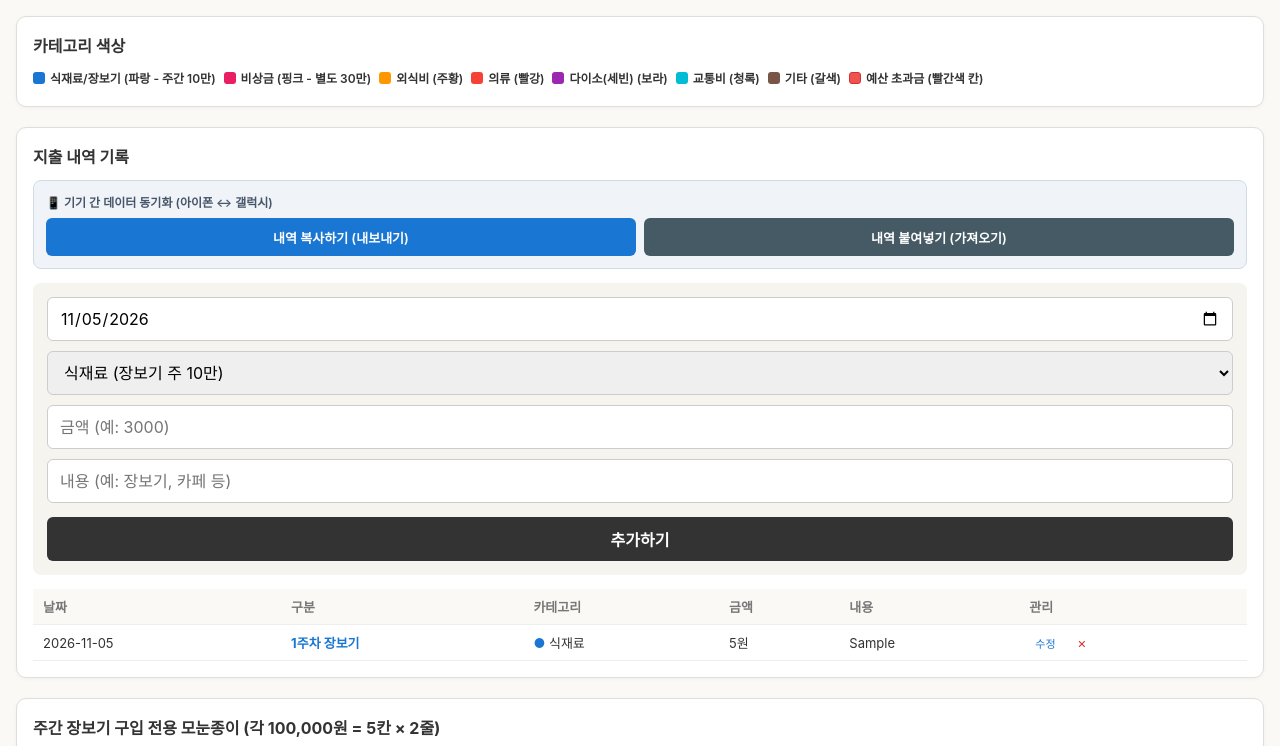
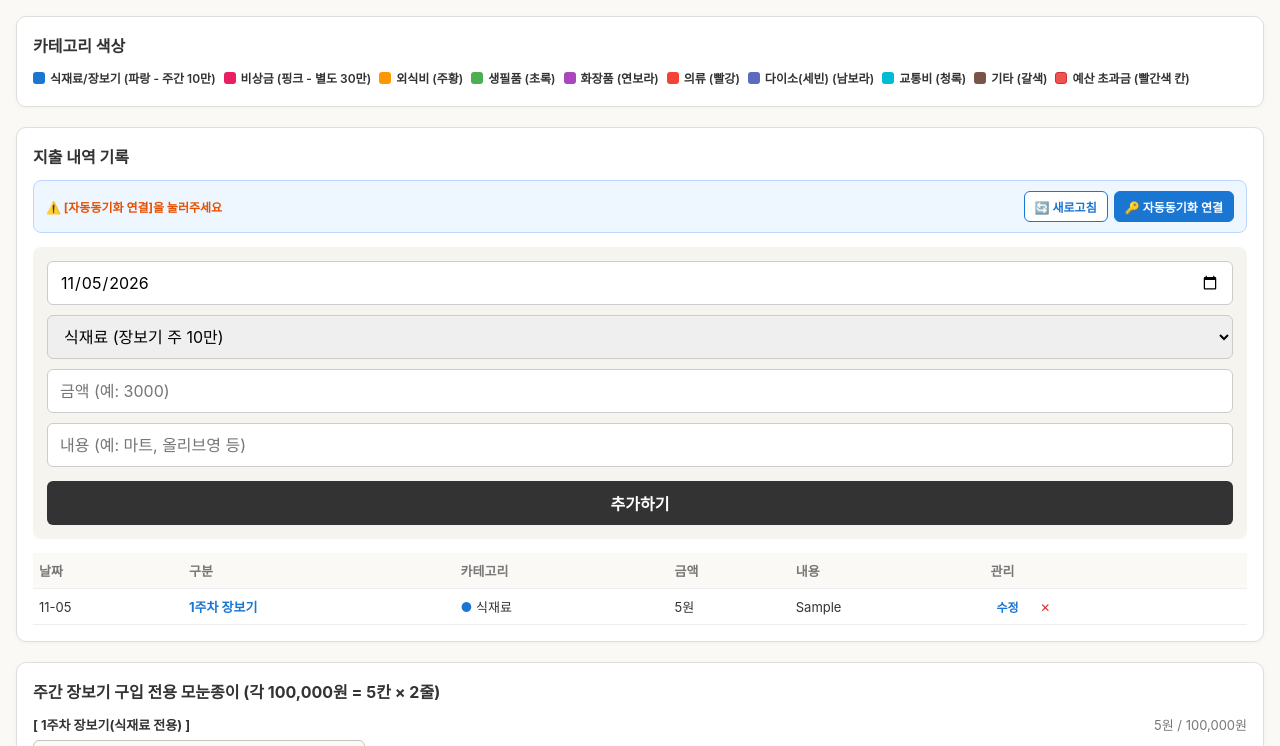
Before and after one commit to simyoungeun-creator/budget, a plain HTML site: page index.html in a window 1280 px wide. Both pictures are taken after typing "5", "Sample" into the empty fields and a click on the button "추가하기". Shown: the top 746 px of the page. Drawn offline with Linux system fonts and the light colour scheme.

Commit message:
Update index.html

```diff
--- a/index.html
+++ b/index.html
@@ -3,7 +3,7 @@
 <head>
   <meta charset="UTF-8">
   <meta name="viewport" content="width=device-width, initial-scale=1.0, maximum-scale=1.0, user-scalable=no">
-  <title>모눈종이 바인더 가계부 위젯</title>
+  <title>모눈종이 바인더 가계부</title>
   <style>
     :root {
       --bg: #faf9f6;
@@ -16,11 +16,13 @@
 
       /* 카테고리별 지정 색상 */
       --c-grocery: #1976d2;    /* 식재료(장보기): 파란색 */
+      --c-eat-out: #ff9800;    /* 외식비: 주황색 */
+      --c-daily: #4caf50;      /* 생필품: 초록색 */
+      --c-cosmetic: #ab47bc;   /* 화장품: 연보라/라일락 */
       --c-cloth: #f44336;      /* 의류: 빨간색 */
-      --c-eat-out: #ff9800;    /* 외식비: 주황색 */
+      --c-daiso: #5c6bc0;      /* 다이소(세빈): 인디고/남보라 */
+      --c-traffic: #00bcd4;    /* 교통비: 청록색 */
       --c-emergency: #e91e63;  /* 비상금: 핫핑크/로즈 */
-      --c-daiso: #9c27b0;      /* 다이소(세빈): 보라색 */
-      --c-traffic: #00bcd4;    /* 교통비: 청록색 */
       --c-etc: #795548;        /* 기타: 갈색 */
     }
 
@@ -30,12 +32,40 @@
     .card { background: var(--card); border: 1px solid var(--border); border-radius: 10px; padding: 16px; box-shadow: 0 1px 4px rgba(0,0,0,0.04); }
     h2, h3 { margin: 0 0 12px 0; font-size: 16px; font-weight: 700; }
 
+    /* 상단 자동 동기화 상태바 */
+    .cloud-bar {
+      display: flex;
+      justify-content: space-between;
+      align-items: center;
+      background: #eef6ff;
+      border: 1px solid #bdd7ff;
+      padding: 10px 12px;
+      border-radius: 8px;
+      margin-bottom: 14px;
+      font-size: 12px;
+      flex-wrap: wrap;
+      gap: 8px;
+    }
+    .cloud-status { font-weight: 700; color: #1976d2; display: flex; align-items: center; gap: 4px; }
+    .cloud-btns { display: flex; gap: 6px; }
+    .cloud-btn {
+      padding: 6px 10px;
+      font-size: 12px;
+      font-weight: 600;
+      border-radius: 6px;
+      border: 1px solid #1976d2;
+      background: #fff;
+      color: #1976d2;
+      cursor: pointer;
+    }
+    .cloud-btn.primary { background: #1976d2; color: #fff; }
+
     /* 범례 스타일 */
     .legend-bar { display: flex; flex-wrap: wrap; gap: 8px; margin-bottom: 4px; }
     .legend-item { display: flex; align-items: center; gap: 5px; font-size: 12px; font-weight: 600; }
     .legend-dot { width: 12px; height: 12px; border-radius: 3px; }
 
-    /* 입력 폼 (모바일 터치 줌 방지 font-size 16px) */
+    /* 모바일 친화형 입력 폼 (확대 방지 16px) */
     .input-form {
       display: flex;
       flex-direction: column;
@@ -61,41 +91,13 @@
       font-weight: 600;
       margin-top: 4px;
     }
-    .input-form button:hover { background: #555; }
-
-    /* 데이터 동기화 백업/복원 영역 */
-    .sync-box {
-      background: #f0f4f8;
-      border: 1px solid #d0dbe5;
-      border-radius: 8px;
-      padding: 12px;
-      margin-bottom: 14px;
-      display: flex;
-      flex-direction: column;
-      gap: 8px;
-    }
-    .sync-btn-group {
-      display: flex;
-      gap: 8px;
-    }
-    .sync-btn-group button {
-      flex: 1;
-      height: 38px;
-      font-size: 13px;
-      font-weight: 600;
-      border-radius: 6px;
-      border: none;
-      cursor: pointer;
-    }
-    .btn-export { background: #1976d2; color: #fff; }
-    .btn-import { background: #455a64; color: #fff; }
 
     table { width: 100%; border-collapse: collapse; font-size: 13px; text-align: left; }
-    th, td { padding: 8px 10px; border-bottom: 1px solid #eee; }
+    th, td { padding: 8px 6px; border-bottom: 1px solid #eee; }
     th { background: #faf9f6; color: var(--text-sub); }
-    .del-btn { background: none; border: none; color: #d32f2f; cursor: pointer; font-size: 11px; }
+    .del-btn { background: none; border: none; color: #d32f2f; cursor: pointer; font-size: 12px; }
 
-    /* 모눈종이 그리드 영역 */
+    /* 모눈종이 그리드 */
     .tracker-section { margin-bottom: 18px; }
     .tracker-title { font-size: 13px; font-weight: 700; margin-bottom: 6px; display: flex; justify-content: space-between; align-items: center; }
     .grid-container {
@@ -104,14 +106,13 @@
       border-radius: 6px;
       padding: 8px;
       display: inline-grid;
-      grid-template-columns: repeat(5, auto); /* 한 줄에 5만원 (큰 칸 5개) */
+      grid-template-columns: repeat(5, auto);
       gap: 6px;
       width: fit-content;
       max-width: 100%;
       overflow-x: auto;
     }
 
-    /* 큰 네모 (1만원) */
     .major-box {
       width: 58px;
       height: 44px;
@@ -125,14 +126,12 @@
       gap: 2px;
     }
 
-    /* 작은 네모 (1천원) */
     .sub-box {
       background: #fff;
       border: 0.5px dashed var(--sub-border);
       border-radius: 1px;
     }
 
-    /* 초과 영역 박스 */
     .over-container {
       margin-top: 8px;
       display: flex;
@@ -160,24 +159,25 @@
       <div class="legend-item"><div class="legend-dot" style="background:var(--c-grocery)"></div>식재료/장보기 (파랑 - 주간 10만)</div>
       <div class="legend-item"><div class="legend-dot" style="background:var(--c-emergency)"></div>비상금 (핑크 - 별도 30만)</div>
       <div class="legend-item"><div class="legend-dot" style="background:var(--c-eat-out)"></div>외식비 (주황)</div>
+      <div class="legend-item"><div class="legend-dot" style="background:var(--c-daily)"></div>생필품 (초록)</div>
+      <div class="legend-item"><div class="legend-dot" style="background:var(--c-cosmetic)"></div>화장품 (연보라)</div>
       <div class="legend-item"><div class="legend-dot" style="background:var(--c-cloth)"></div>의류 (빨강)</div>
-      <div class="legend-item"><div class="legend-dot" style="background:var(--c-daiso)"></div>다이소(세빈) (보라)</div>
+      <div class="legend-item"><div class="legend-dot" style="background:var(--c-daiso)"></div>다이소(세빈) (남보라)</div>
       <div class="legend-item"><div class="legend-dot" style="background:var(--c-traffic)"></div>교통비 (청록)</div>
       <div class="legend-item"><div class="legend-dot" style="background:var(--c-etc)"></div>기타 (갈색)</div>
       <div class="legend-item"><div class="legend-dot" style="background:#ef5350; border:1px solid #d32f2f;"></div>예산 초과금 (빨간색 칸)</div>
     </div>
   </div>
 
-  <!-- 지출 내역 입력 폼 및 동기화 버튼 -->
+  <!-- 지출 내역 입력 및 실시간 클라우드 동기화 -->
   <div class="card">
     <h3>지출 내역 기록</h3>
 
-    <!-- 기기간 데이터 동기화 백업 영역 -->
-    <div class="sync-box">
-      <div style="font-size:12px; color:#475569; font-weight:600;">📱 기기 간 데이터 동기화 (아이폰 ↔ 갤럭시)</div>
-      <div class="sync-btn-group">
-        <button type="button" class="btn-export" onclick="exportData()">내역 복사하기 (내보내기)</button>
-        <button type="button" class="btn-import" onclick="importData()">내역 붙여넣기 (가져오기)</button>
+    <div class="cloud-bar">
+      <div class="cloud-status" id="sync-status">☁️ 동기화 확인 중...</div>
+      <div class="cloud-btns">
+        <button type="button" class="cloud-btn" onclick="pullFromCloud()">🔄 새로고침</button>
+        <button type="button" class="cloud-btn primary" onclick="setupToken()">🔑 자동동기화 연결</button>
       </div>
     </div>
 
@@ -186,14 +186,16 @@
       <select id="in-cat">
         <option value="식재료">식재료 (장보기 주 10만)</option>
         <option value="외식비">외식비</option>
+        <option value="생필품">생필품</option>
+        <option value="화장품">화장품</option>
         <option value="의류">의류</option>
-        <option value="비상금">비상금 (별도 30만)</option>
         <option value="다이소(세빈)">다이소(세빈)</option>
         <option value="교통비">교통비</option>
+        <option value="비상금">비상금 (별도 30만)</option>
         <option value="기타">기타</option>
       </select>
       <input type="number" id="in-amount" placeholder="금액 (예: 3000)" step="1000">
-      <input type="text" id="in-desc" placeholder="내용 (예: 장보기, 카페 등)">
+      <input type="text" id="in-desc" placeholder="내용 (예: 마트, 올리브영 등)">
       <button type="button" id="btn-submit" onclick="addExpense()">추가하기</button>
       <button type="button" id="btn-cancel" onclick="cancelEdit()" style="display:none; background:#888;">수정 취소</button>
     </div>
@@ -213,19 +215,19 @@
     </table>
   </div>
 
-  <!-- 1. 주간 장보기 (식재료 전용 10만원 = 5칸 × 2줄) -->
+  <!-- 주간 장보기 (10만원 = 5칸 × 2줄) -->
   <div class="card">
     <h3>주간 장보기 구입 전용 모눈종이 (각 100,000원 = 5칸 × 2줄)</h3>
     <div id="grocery-weeks-container"></div>
   </div>
 
-  <!-- 2. 주간 생활비 소비 현황 (주차별 각 15만원 = 5칸 × 3줄) -->
+  <!-- 주간 생활비 (15만원 = 5칸 × 3줄) -->
   <div class="card">
     <h3>주간 생활비 모눈종이 (각 150,000원 = 5칸 × 3줄)</h3>
     <div id="general-weeks-container"></div>
   </div>
 
-  <!-- 3. 별도 예산 모눈종이 (비상금 30만원 = 5칸 × 6줄) -->
+  <!-- 비상금 (30만원 = 5칸 × 6줄) -->
   <div class="card">
     <h3>별도 예산 모눈종이</h3>
     <div class="tracker-section" style="margin-bottom:0;">
@@ -239,15 +241,26 @@
   </div>
 
   <script>
+    const GITHUB_OWNER = 'simyoungeun-creator';
+    const GITHUB_REPO = 'budget';
+    const DATA_FILE = 'data.json';
+
     const CAT_COLORS = {
       '식재료': '#1976d2',
+      '외식비': '#ff9800',
+      '생필품': '#4caf50',
+      '화장품': '#ab47bc',
       '의류': '#f44336',
-      '외식비': '#ff9800',
+      '다이소(세빈)': '#5c6bc0',
+      '교통비': '#00bcd4',
       '비상금': '#e91e63',
-      '다이소(세빈)': '#9c27b0',
-      '교통비': '#00bcd4',
       '기타': '#795548'
     };
+
+    let expenses = JSON.parse(localStorage.getItem('my_notion_expenses_final') || '[]');
+    let editingId = null;
+    let ghToken = localStorage.getItem('gh_sync_token') || '';
+    let fileSha = null;
 
     function getWeekOfMonth(dateStr) {
       const d = new Date(dateStr);
@@ -255,51 +268,118 @@
       return Math.min(5, Math.ceil(day / 7));
     }
 
-    let expenses = JSON.parse(localStorage.getItem('my_notion_expenses_final') || '[]');
-    let editingId = null;
+    function updateStatus(msg, color = '#1976d2') {
+      const el = document.getElementById('sync-status');
+      if (el) {
+        el.innerText = msg;
+        el.style.color = color;
+      }
+    }
 
-    function saveAndRender() {
+    function setupToken() {
+      const input = prompt('발급받은 GitHub 암호코드(ghp_...)를 여기에 붙여넣어 주세요:', ghToken);
+      if (input !== null) {
+        ghToken = input.trim();
+        localStorage.setItem('gh_sync_token', ghToken);
+        if (ghToken) {
+          pullFromCloud(true);
+        } else {
+          updateStatus('⚠️ 동기화 미연결 (기기 단독 저장중)', '#e65100');
+        }
+      }
+    }
+
+    function utf8ToB64(str) {
+      return btoa(encodeURIComponent(str).replace(/%([0-9A-F]{2})/g, (m, p1) => String.fromCharCode('0x' + p1)));
+    }
+    function b64ToUtf8(str) {
+      return decodeURIComponent(atob(str).split('').map(c => '%' + ('00' + c.charCodeAt(0).toString(16)).slice(-2)).join(''));
+    }
+
+    async function pullFromCloud(mergeLocal = false) {
+      if (!ghToken) {
+        updateStatus('⚠️ [자동동기화 연결]을 눌러주세요', '#e65100');
+        return;
+      }
+      updateStatus('🔄 데이터 불러오는 중...', '#1976d2');
+
+      try {
+        const res = await fetch(`https://api.github.com/repos/${GITHUB_OWNER}/${GITHUB_REPO}/contents/${DATA_FILE}`, {
+          headers: {
+            'Authorization': `token ${ghToken}`,
+            'Accept': 'application/vnd.github.v3+json'
+          },
+          cache: 'no-store'
+        });
+
+        if (res.status === 404) {
+          await pushToCloud();
+          return;
+        }
+
+        if (!res.ok) throw new Error('인증 오류');
+
+        const data = await res.json();
+        fileSha = data.sha;
+        const cloudExpenses = JSON.parse(b64ToUtf8(data.content.replace(/\n/g, '')));
+
+        if (mergeLocal && expenses.length > 0) {
+          const map = new Map();
+          cloudExpenses.forEach(item => map.set(item.id, item));
+          expenses.forEach(item => map.set(item.id, item));
+          expenses = Array.from(map.values()).sort((a, b) => a.id - b.id);
+          await pushToCloud();
+        } else {
+          expenses = cloudExpenses;
+          localStorage.setItem('my_notion_expenses_final', JSON.stringify(expenses));
+          renderTable();
+          renderAllGrids();
+          updateStatus('✅ 실시간 자동 동기화 켜짐', '#2e7d32');
+        }
+      } catch (err) {
+        updateStatus('❌ 연결 실패 (암호코드를 확인하세요)', '#d32f2f');
+      }
+    }
+
+    async function pushToCloud() {
       localStorage.setItem('my_notion_expenses_final', JSON.stringify(expenses));
       renderTable();
       renderAllGrids();
-    }
 
-    /* 데이터 내보내기 (클립보드 복사) */
-    function exportData() {
-      if (expenses.length === 0) {
-        alert('내보낼 지출 내역이 없습니다.');
-        return;
-      }
-      const dataStr = JSON.stringify(expenses);
-      if (navigator.clipboard && navigator.clipboard.writeText) {
-        navigator.clipboard.writeText(dataStr).then(() => {
-          alert('기록 데이터가 복사되었습니다!\n다른 기기(카카오톡 등)로 보내서 붙여넣기 하세요.');
-        }).catch(() => {
-          prompt('아래 코드를 전체 복사하여 다른 기기로 보내세요:', dataStr);
-        });
-      } else {
-        prompt('아래 코드를 전체 복사하여 다른 기기로 보내세요:', dataStr);
-      }
-    }
-
-    /* 데이터 가져오기 (붙여넣기 반영) */
-    function importData() {
-      const inputStr = prompt('복사해 온 데이터를 여기에 붙여넣어 주세요:');
-      if (!inputStr) return;
+      if (!ghToken) return;
+      updateStatus('☁️ 자동 저장 중...', '#1976d2');
 
       try {
-        const parsed = JSON.parse(inputStr.trim());
-        if (Array.isArray(parsed)) {
-          if (confirm(`총 ${parsed.length}개의 내역을 불러옵니다. 기존 내역을 덮어쓸까요?`)) {
-            expenses = parsed;
-            saveAndRender();
-            alert('동기화가 완료되었습니다!');
-          }
-        } else {
-          alert('올바른 데이터 형식이 아닙니다.');
+        const getRes = await fetch(`https://api.github.com/repos/${GITHUB_OWNER}/${GITHUB_REPO}/contents/${DATA_FILE}`, {
+          headers: { 'Authorization': `token ${ghToken}` },
+          cache: 'no-store'
+        });
+        if (getRes.ok) {
+          const getJson = await getRes.json();
+          fileSha = getJson.sha;
         }
+
+        const bodyObj = {
+          message: 'Update budget data',
+          content: utf8ToB64(JSON.stringify(expenses))
+        };
+        if (fileSha) bodyObj.sha = fileSha;
+
+        const putRes = await fetch(`https://api.github.com/repos/${GITHUB_OWNER}/${GITHUB_REPO}/contents/${DATA_FILE}`, {
+          method: 'PUT',
+          headers: {
+            'Authorization': `token ${ghToken}`,
+            'Content-Type': 'application/json'
+          },
+          body: JSON.stringify(bodyObj)
+        });
+
+        if (!putRes.ok) throw new Error('저장 실패');
+        const putJson = await putRes.json();
+        fileSha = putJson.content.sha;
+        updateStatus('✅ 모든 기기 동기화 완료', '#2e7d32');
       } catch (err) {
-        alert('데이터를 파싱할 수 없습니다. 복사된 내용을 확인해 주세요.');
+        updateStatus('⚠️ 저장 실패 (새로고침 해보세요)', '#d32f2f');
       }
     }
 
@@ -328,7 +408,7 @@
         document.getElementById('in-desc').value = '';
       }
 
-      saveAndRender();
+      pushToCloud();
     }
 
     function editExpense(id) {
@@ -358,7 +438,7 @@
     function deleteExpense(id) {
       if (editingId === id) cancelEdit();
       expenses = expenses.filter(e => e.id !== id);
-      saveAndRender();
+      pushToCloud();
     }
 
     function renderTable() {
@@ -372,13 +452,13 @@
 
         const tr = document.createElement('tr');
         tr.innerHTML = `
-          <td>${e.date}</td>
+          <td>${e.date.slice(5)}</td>
           <td>${typeBadge}</td>
-          <td><span style="color:${CAT_COLORS[e.cat]}; font-weight:bold;">●</span> ${e.cat}</td>
+          <td><span style="color:${CAT_COLORS[e.cat] || '#999'}; font-weight:bold;">●</span> ${e.cat}</td>
           <td>${e.amt.toLocaleString()}원</td>
           <td>${e.desc}</td>
           <td>
-            <button type="button" style="background:none; border:none; color:#1976d2; cursor:pointer; font-size:11px; margin-right:6px;" onclick="editExpense(${e.id})">수정</button>
+            <button type="button" style="background:none; border:none; color:#1976d2; cursor:pointer; font-size:12px; font-weight:bold; margin-right:6px;" onclick="editExpense(${e.id})">수정</button>
             <button type="button" class="del-btn" onclick="deleteExpense(${e.id})">✕</button>
           </td>
         `;
@@ -403,7 +483,6 @@
     }
 
     function initAllContainers() {
-      // 1. 주간 장보기 (10만원 = 큰 칸 10개)
       const groceryParent = document.getElementById('grocery-weeks-container');
       groceryParent.innerHTML = '';
       for (let w = 1; w <= 5; w++) {
@@ -421,7 +500,6 @@
         buildBoxes(`grid-grocery-week-${w}`, 10, `gw${w}`);
       }
 
-      // 2. 일반 주간 생활비 (15만원 = 큰 칸 15개)
       const generalParent = document.getElementById('general-weeks-container');
       generalParent.innerHTML = '';
       for (let w = 1; w <= 5; w++) {
@@ -439,7 +517,6 @@
         buildBoxes(`grid-general-week-${w}`, 15, `genw${w}`);
       }
 
-      // 3. 비상금 (30만원 = 큰 칸 30개)
       buildBoxes('grid-emergency', 30, 'emer');
     }
 
@@ -497,6 +574,7 @@
           emerTotal += e.amt;
 
         } else {
+          // 외식비, 생필품, 화장품, 의류, 다이소, 교통비, 기타 모두 주간 생활비(15만)에 색칠
           const startIdx = Math.floor(generalTotals[w] / 1000);
           for (let i = 0; i < boxesCount; i++) {
             const targetIdx = startIdx + i;
@@ -509,7 +587,6 @@
         }
       });
 
-      // 요약 글씨 및 초과 뱃지
       for (let w = 1; w <= 5; w++) {
         const gTotal = groceryTotals[w];
         const gOver = Math.max(0, gTotal - 100000);
@@ -575,11 +652,18 @@
       }
     }
 
+    window.addEventListener('visibilitychange', () => {
+      if (document.visibilityState === 'visible' && ghToken) {
+        pullFromCloud();
+      }
+    });
+
     window.addEventListener('DOMContentLoaded', () => {
       document.getElementById('in-date').value = new Date().toISOString().split('T')[0];
       initAllContainers();
       renderTable();
       renderAllGrids();
+      pullFromCloud();
     });
   </script>
 </body>
```
